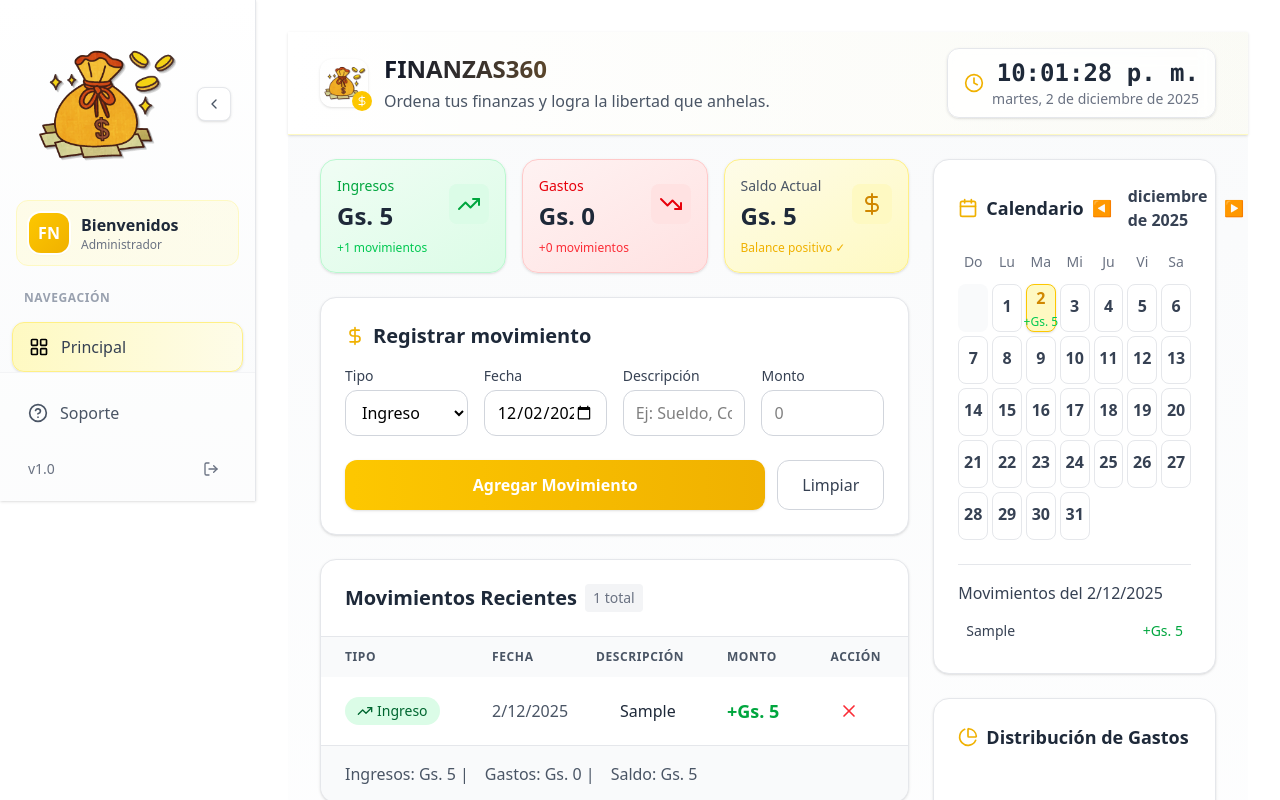
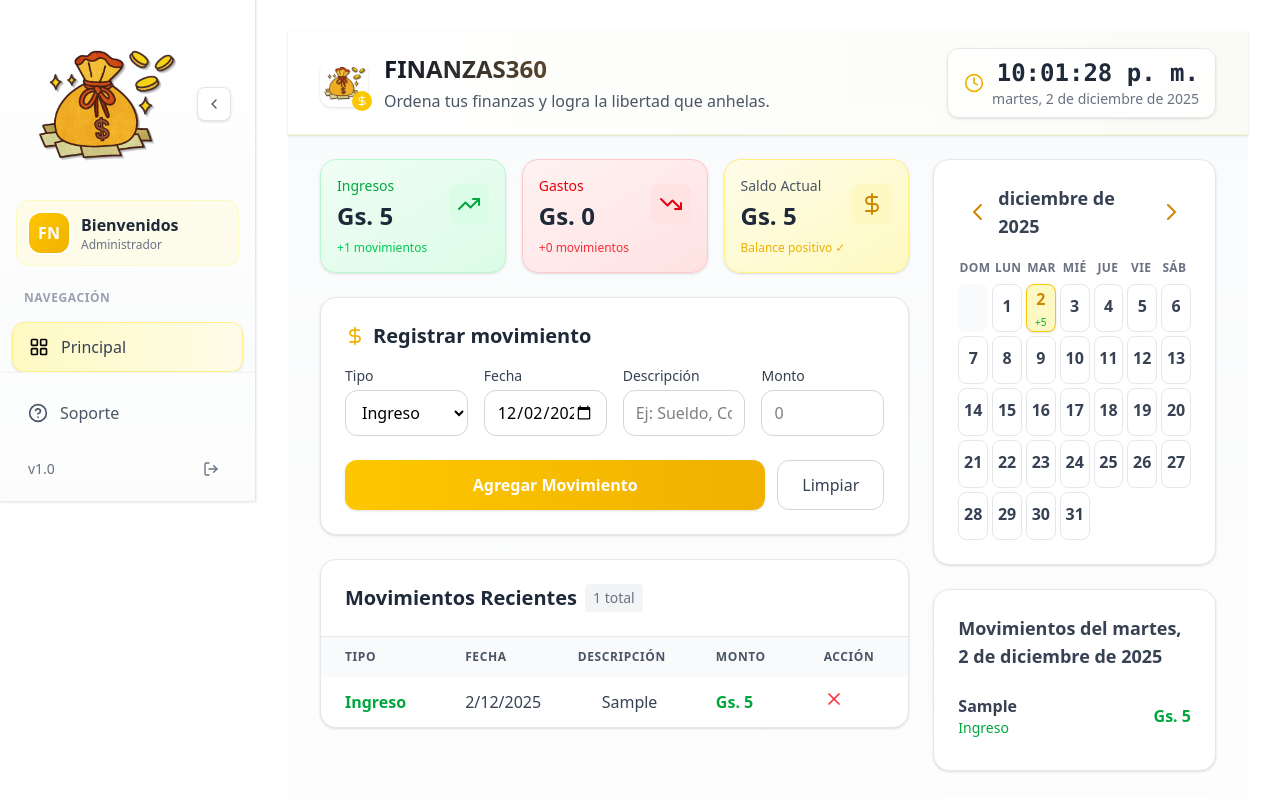
Before and after one commit to fativilla/Finanzas360, a React (Vite) app: page / in a window 1280 px wide. Both pictures are taken after typing "Sample", "5" into the empty fields and a click on the button "Agregar Movimiento". Shown: the top 800 px of the page. Built offline with nearby package versions, Linux system fonts and the light colour scheme.

Commit message:
Implement compact currency formatting in Dashboard
Added compact formatting for currency values and improved comments.

```diff
--- a/src/pages/Dashboard.jsx
+++ b/src/pages/Dashboard.jsx
@@ -1,3 +1,4 @@
+
 // Principal.jsx
 import React, { useState, useEffect } from "react";
 import Logo from "../assets/logo.png";
@@ -93,6 +94,16 @@ const Dashboard = () => {
         });
     };
 
+    // Función para formato compacto (100.000 → 100k)
+    const compactFormat = (value) => {
+        return new Intl.NumberFormat("es-PY", {
+            notation: "compact",
+            compactDisplay: "short",
+            minimumFractionDigits: 0,
+            maximumFractionDigits: 0
+        }).format(value);
+    };
+
     // Formatear fecha
     const formatDate = (date) => {
         return new Date(date).toLocaleDateString("es-ES", {
@@ -106,7 +117,7 @@ const Dashboard = () => {
     const { daysInMonth, startingDay } = getDaysInMonth(currentMonth);
     const days = [];
 
-    // Días del mes anterior
+    // Días del mes anterior (vacíos)
     for (let i = 0; i < startingDay; i++) {
         days.push(<div key={`empty-${i}`} className="h-12 bg-gray-50 rounded-lg"></div>);
     }
@@ -137,12 +148,16 @@ const Dashboard = () => {
                 <span className={`font-semibold ${isToday ? 'text-yellow-600' : 'text-gray-700'}`}>
                     {day}
                 </span>
-                <div className="flex gap-1 mt-1">
+                <div className="flex flex-col items-center justify-center gap-[1px] mt-1 max-w-full overflow-hidden">
                     {dayIncome > 0 && (
-                        <span className="text-xs text-green-500">+{formatCurrency(dayIncome)}</span>
+                        <span className="text-[10px] text-green-600 font-medium truncate max-w-full">
+                            +{compactFormat(dayIncome)}
+                        </span>
                     )}
                     {dayExpense > 0 && (
-                        <span className="text-xs text-red-500">-{formatCurrency(dayExpense)}</span>
+                        <span className="text-[10px] text-red-600 font-medium truncate max-w-full">
+                            -{compactFormat(dayExpense)}
+                        </span>
                     )}
                 </div>
             </button>
@@ -365,33 +380,24 @@ const Dashboard = () => {
                                             </tr>
                                         ) : (
                                             movimientos.map((m) => (
-                                                <tr key={m.id} className="hover:bg-gray-50 transition-colors">
-                                                    <td className="px-6 py-4 whitespace-nowrap">
-                                                        <span className={`inline-flex items-center px-3 py-1 rounded-full text-sm font-medium ${m.tipo === "Ingreso" ? 'bg-green-100 text-green-800' : 'bg-red-100 text-red-800'}`}>
-                                                            {m.tipo === "Ingreso" ? (
-                                                                <TrendingUp className="w-4 h-4 mr-1" />
-                                                            ) : (
-                                                                <TrendingDown className="w-4 h-4 mr-1" />
-                                                            )}
+                                                <tr key={m.id} className="hover:bg-gray-50">
+                                                    <td className={`px-6 py-3 font-semibold ${m.tipo === "Ingreso" ? "text-green-600" : "text-red-600"}`}>
                                                         {m.tipo}
-                                                        </span>
                                                     </td>
-                                                    <td className="px-6 py-4 whitespace-nowrap text-gray-600">
-                                                        {new Date(m.fecha).toLocaleDateString('es-PY')}
+                                                    <td className="px-6 py-3 text-gray-700">
+                                                        {new Date(m.fecha).toLocaleDateString("es-PY")}
                                                     </td>
-                                                    <td className="px-6 py-4">
-                                                        <div className="text-gray-800 font-medium">{m.descripcion}</div>
+                                                    <td className="px-6 py-3 text-gray-700 truncate max-w-xs">
+                                                        {m.descripcion}
                                                     </td>
-                                                    <td className="px-6 py-4 whitespace-nowrap">
-                                                        <span className={`text-lg font-bold ${m.tipo === "Ingreso" ? 'text-green-600' : 'text-red-600'}`}>
-                                                            {m.tipo === "Ingreso" ? '+' : '-'}{formatCurrency(m.monto)}
-                                                        </span>
+                                                    <td className={`px-6 py-3 font-semibold ${m.tipo === "Ingreso" ? "text-green-600" : "text-red-600"}`}>
+                                                        {formatCurrency(m.monto)}
                                                     </td>
-                                                    <td className="px-6 py-4 whitespace-nowrap">
+                                                    <td className="px-6 py-3">
                                                         <button
                                                             onClick={() => eliminarMovimiento(m.id)}
-                                                            className="text-red-500 hover:text-red-700 p-2 hover:bg-red-50 rounded-lg transition-colors"
-                                                            title="Eliminar movimiento"
+                                                            className="text-red-500 hover:text-red-700 transition-colors"
+                                                            aria-label="Eliminar movimiento"
                                                         >
                                                             <X className="w-5 h-5" />
                                                         </button>
@@ -402,55 +408,41 @@ const Dashboard = () => {
                                     </tbody>
                                 </table>
                             </div>
-
-                            {movimientos.length > 0 && (
-                                <div className="bg-gray-50 border-t border-gray-200 px-6 py-4">
-                                    <div className="flex justify-between items-center">
-                                        <div className="text-gray-600">
-                                            <span className="font-medium">Ingresos:</span> {formatCurrency(totalIngresos)} |
-                                            <span className="font-medium ml-4">Gastos:</span> {formatCurrency(totalGastos)} |
-                                            <span className="font-medium ml-4">Saldo:</span> {formatCurrency(saldo)}
-                                        </div>
-                                    </div>
-                                </div>
-                            )}
                         </div>
                     </div>
 
-                    {/* Sección Derecha - Calendario y Gráfico */}
+                    {/* Sección Derecha - Calendario y Gráficos */}
                     <div className="space-y-6">
-                        {/* Calendario */}
+                        {/* Calendario Mejorado */}
                         <div className="bg-white rounded-2xl shadow-sm border border-gray-200 p-6">
-                            <div className="flex items-center justify-between mb-4">
-                                <h3 className="text-lg font-bold text-gray-800 flex items-center gap-2">
-                                    <Calendar className="w-5 h-5 text-yellow-500" />
-                                    Calendario
-                                </h3>
-                                <div className="flex gap-2">
+                            <div className="flex justify-between items-center mb-4">
                                 <button
                                     onClick={prevMonth}
-                                        className="p-2 hover:bg-gray-100 rounded-lg transition-colors"
+                                    className="p-2 rounded-full hover:bg-yellow-100 transition-colors"
+                                    aria-label="Mes anterior"
                                 >
-                                        ◀
+                                    <svg xmlns="http://www.w3.org/2000/svg" className="h-6 w-6 text-yellow-600" fill="none" viewBox="0 0 24 24" stroke="currentColor">
+                                        <path strokeLinecap="round" strokeLinejoin="round" strokeWidth={2} d="M15 19l-7-7 7-7" />
+                                    </svg>
                                 </button>
-                                    <span className="font-semibold text-gray-700">
-                                        {currentMonth.toLocaleDateString('es-PY', { month: 'long', year: 'numeric' })}
-                                    </span>
+                                <h3 className="text-lg font-semibold text-gray-700">
+                                    {currentMonth.toLocaleDateString("es-ES", { month: "long", year: "numeric" })}
+                                </h3>
                                 <button
                                     onClick={nextMonth}
-                                        className="p-2 hover:bg-gray-100 rounded-lg transition-colors"
+                                    className="p-2 rounded-full hover:bg-yellow-100 transition-colors"
+                                    aria-label="Mes siguiente"
                                 >
-                                        ▶
+                                    <svg xmlns="http://www.w3.org/2000/svg" className="h-6 w-6 text-yellow-600" fill="none" viewBox="0 0 24 24" stroke="currentColor">
+                                        <path strokeLinecap="round" strokeLinejoin="round" strokeWidth={2} d="M9 5l7 7-7 7" />
+                                    </svg>
                                 </button>
-                                </div>
                             </div>
 
                             {/* Días de la semana */}
-                            <div className="grid grid-cols-7 gap-1 mb-2">
-                                {['Do', 'Lu', 'Ma', 'Mi', 'Ju', 'Vi', 'Sa'].map(day => (
-                                    <div key={day} className="text-center text-sm font-medium text-gray-500 py-1">
-                                        {day}
-                                    </div>
+                            <div className="grid grid-cols-7 text-center text-xs font-semibold text-gray-500 uppercase tracking-wide select-none mb-1">
+                                {["Dom", "Lun", "Mar", "Mié", "Jue", "Vie", "Sáb"].map((d) => (
+                                    <div key={d} className="py-1">{d}</div>
                                 ))}
                             </div>
 
@@ -458,88 +450,39 @@ const Dashboard = () => {
                             <div className="grid grid-cols-7 gap-1">
                                 {days}
                             </div>
+                        </div>
 
-                            {/* Movimientos del día seleccionado */}
-                            {selectedDayMovements.length > 0 && (
-                                <div className="mt-6 pt-4 border-t border-gray-200">
-                                    <h4 className="font-medium text-gray-700 mb-2">
-                                        Movimientos del {selectedDate.toLocaleDateString('es-PY')}
-                                    </h4>
-                                    <div className="space-y-2">
+                        {/* Detalles de Movimientos del Día Seleccionado */}
+                        <div className="bg-white rounded-2xl shadow-sm border border-gray-200 p-6 max-h-[320px] overflow-y-auto">
+                            <h3 className="text-lg font-semibold text-gray-700 mb-4">
+                                Movimientos del {formatDate(selectedDate)}
+                            </h3>
+                            {selectedDayMovements.length === 0 ? (
+                                <p className="text-gray-500 text-sm">No hay movimientos registrados para este día.</p>
+                            ) : (
+                                <ul className="divide-y divide-gray-200">
                                     {selectedDayMovements.map(m => (
-                                            <div key={m.id} className="flex items-center justify-between text-sm p-2 hover:bg-gray-50 rounded">
-                                                <span className="text-gray-700">{m.descripcion}</span>
-                                                <span className={`font-medium ${m.tipo === "Ingreso" ? 'text-green-600' : 'text-red-600'}`}>
-                                                    {m.tipo === "Ingreso" ? '+' : '-'}{formatCurrency(m.monto)}
-                                                </span>
+                                        <li key={m.id} className="py-2 flex justify-between items-center">
+                                            <div>
+                                                <p className="font-semibold text-gray-700">{m.descripcion}</p>
+                                                <p className={`text-sm ${m.tipo === "Ingreso" ? "text-green-600" : "text-red-600"}`}>
+                                                    {m.tipo}
+                                                </p>
                                             </div>
+                                            <p className={`font-semibold ${m.tipo === "Ingreso" ? "text-green-600" : "text-red-600"}`}>
+                                                {formatCurrency(m.monto)}
+                                            </p>
+                                        </li>
                                     ))}
-                                    </div>
-                                </div>
+                                </ul>
                             )}
                         </div>
 
-                        {/* Gráfico Circular */}
-                        <div className="bg-white rounded-2xl shadow-sm border border-gray-200 p-6">
-                            <div className="flex items-center justify-between mb-4">
-                                <h3 className="text-lg font-bold text-gray-800 flex items-center gap-2">
-                                    <PieChart className="w-5 h-5 text-yellow-500" />
-                                    Distribución de Gastos
-                                </h3>
-                                {data.length > 0 && (
-                                    <span className="text-sm text-gray-500">
-                                        {data.length} categorías
-                                    </span>
-                                )}
-                            </div>
-
-                            {data.length > 0 ? (
+                        {/* Gráfico de Gastos por Rubro */}
                         <GastoPorRubro data={data} />
-                            ) : (
-                                <div className="text-center py-8">
-                                    <PieChart className="w-12 h-12 text-gray-300 mx-auto mb-3" />
-                                    <p className="text-gray-500">No hay datos de gastos para mostrar</p>
-                                    <p className="text-sm text-gray-400">Registra algunos gastos para ver el gráfico</p>
-                                </div>
-                            )}
-
-                            {data.length > 0 && (
-                                <div className="mt-4 pt-4 border-t border-gray-200">
-                                    <div className="text-sm text-gray-600">
-                                        <span className="font-medium">Total gastos:</span> {formatCurrency(totalGastos)}
-                                    </div>
-                                </div>
-                            )}
                     </div>
                 </div>
             </div>
-            </div>
-
-            {/* Footer */}
-            <footer className="bg-white border-t border-gray-200 mt-12">
-                <div className="max-w-7xl mx-auto px-4 sm:px-6 lg:px-8 py-6">
-                    <div className="flex flex-col md:flex-row justify-between items-center gap-4">
-                        <div className="flex items-center gap-3">
-                            <div className="w-8 h-8 bg-gradient-to-r from-yellow-400 to-yellow-500 rounded-lg flex items-center justify-center">
-                                <DollarSign className="w-4 h-4 text-white" />
-                            </div>
-                            <div>
-                                <p className="font-semibold text-gray-800">© 2025 Finanzas360</p>
-                                <p className="text-sm text-gray-600">Sistema de Gestión Financiera</p>
-                            </div>
-                        </div>
-
-                        <div className="flex items-center gap-2 text-gray-600">
-                            <div className="w-1 h-1 bg-gray-400 rounded-full"></div>
-                            <span>Autores: Fatima Villamayor, Luis Sosa</span>
-                        </div>
-
-                        <div className="text-sm text-gray-500">
-                            Última actualización: {currentTime.toLocaleTimeString('es-PY', { hour: '2-digit', minute: '2-digit' })}
-                        </div>
-                    </div>
-                </div>
-            </footer>
         </div>
     );
 };
```
Lines whose indentation alone changed are shown as unchanged.
